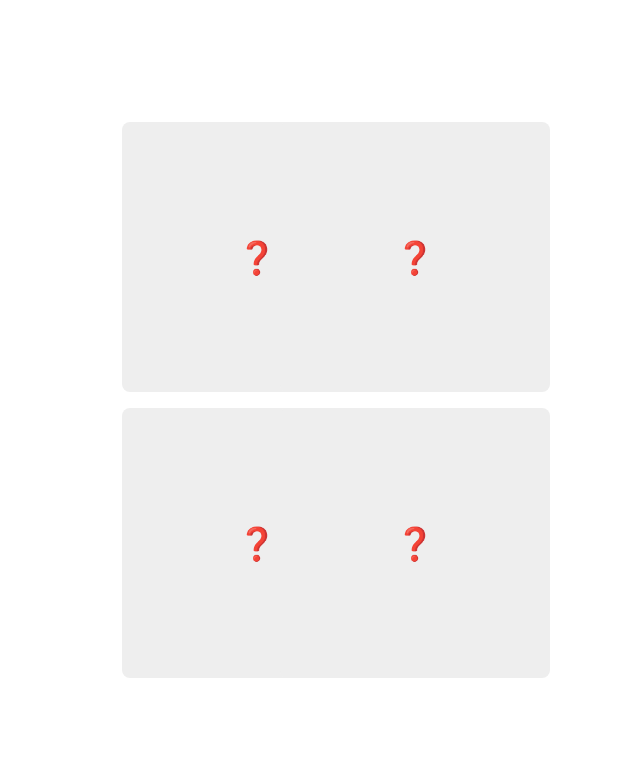
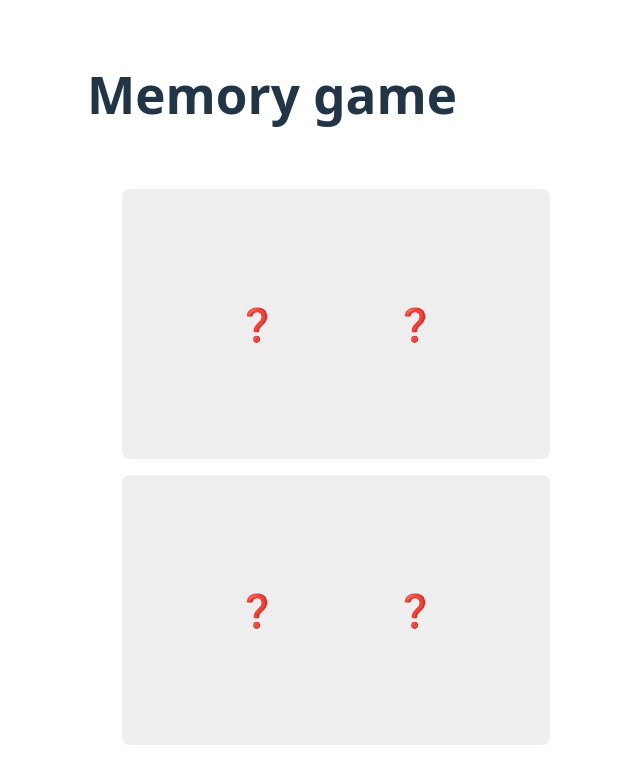
Before and after one commit to alexakode/reactmemorylight, a React (Vite) app: page / in a window 1280 px wide. Shown: the top 784 px of the page, without its empty margins (368-1008 px from the left). Built offline with nearby package versions, Linux system fonts and the light colour scheme.

Commit message:
made win message (don't know if it works)

```diff
--- a/src/App.css
+++ b/src/App.css
@@ -49,3 +49,8 @@
   max-width: 300px;
   margin: 0 auto;
 }
+.win-message {
+  text-align: center;
+  margin-top: 2rem;
+  font-size: 1.5rem;
+}
--- a/src/App.jsx
+++ b/src/App.jsx
@@ -23,20 +23,34 @@ export default function App() {
     setDeck(updatedDeck);
     setFlippedCards([...flippedCards, id]);
   };
+  const [gameWon, setGameWon] = useState(false);
+  function checkWin(deck) {
+    const allMatched = deck.every((card) => card.matched);
+    if (allMatched) {
+      setGameWon(true);
+    }
+  }
   useEffect(() => {
     if (flippedCards.length === 2) {
       const [firstId, secondId] = flippedCards;
       const firstCard = deck.find((card) => card.id === firstId);
       const secondCard = deck.find((card) => card.id === secondId);
       if (firstCard.value === secondCard.value) {
-        // match
-        setDeck((prev) =>
-          prev.map((card) =>
+        const updatedDeck = deck.map((card) =>
           card.id === firstId || card.id === secondId
             ? { ...card, matched: true }
             : card
-          )
         );
+        setDeck(updatedDeck);
+        // } else {}
+        //   // match
+        //   setDeck((prev) =>
+        //     prev.map((card) =>
+        //       card.id === firstId || card.id === secondId
+        //         ? { ...card, matched: true }
+        //         : card
+        //     )
+        //   );
         setFlippedCards([]);
       } else {
         // Ikke match, snu tilbake etter delay
@@ -54,6 +68,13 @@ export default function App() {
     }
   }, [flippedCards, deck]);
   return (
+    <div className="app-container">
+      <h1>Memory game</h1>
+      {gameWon && (
+        <div className="win-message">
+          Du vant!<button onClick={restartGame}>Start på nytt</button>
+        </div>
+      )}
       <div className="game-board">
         {deck.map((card) => (
           <Card
@@ -65,5 +86,6 @@ export default function App() {
           />
         ))}
       </div>
+    </div>
   );
 }
```
Lines whose indentation alone changed are shown as unchanged.
